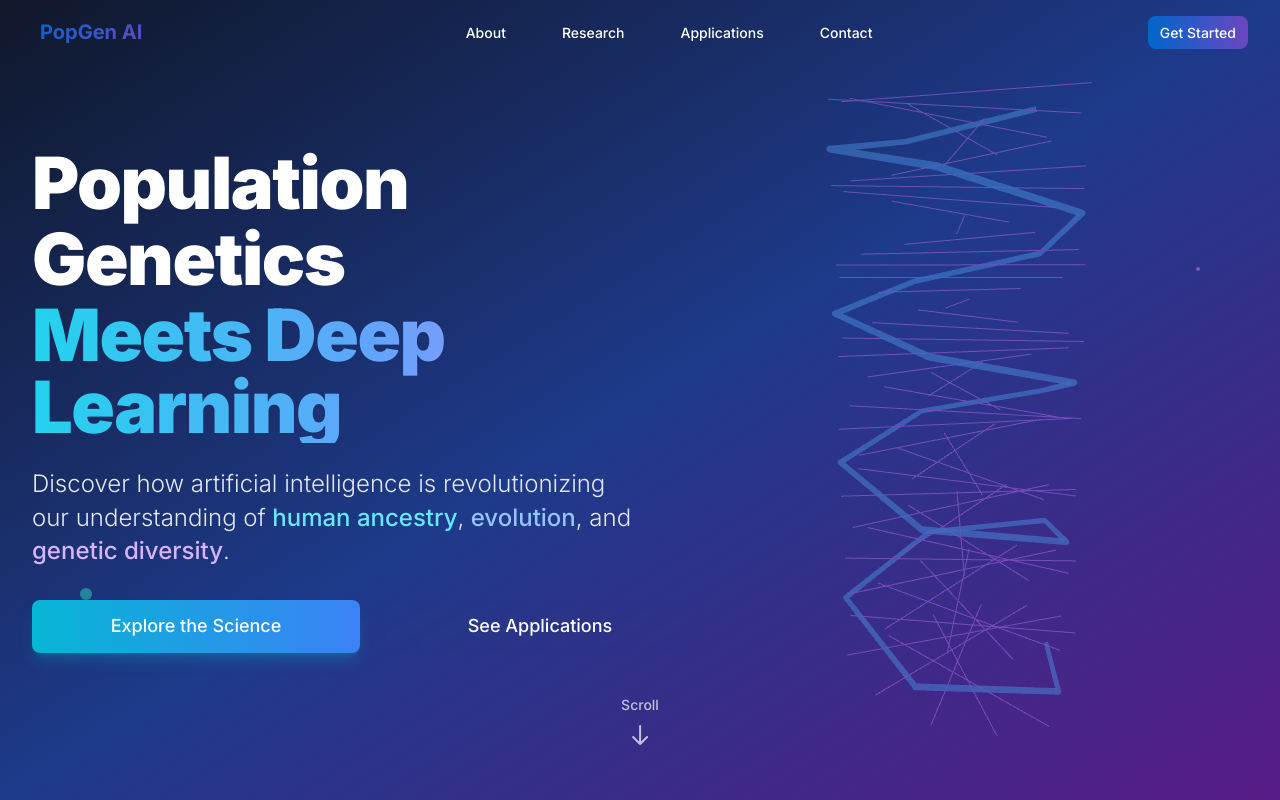
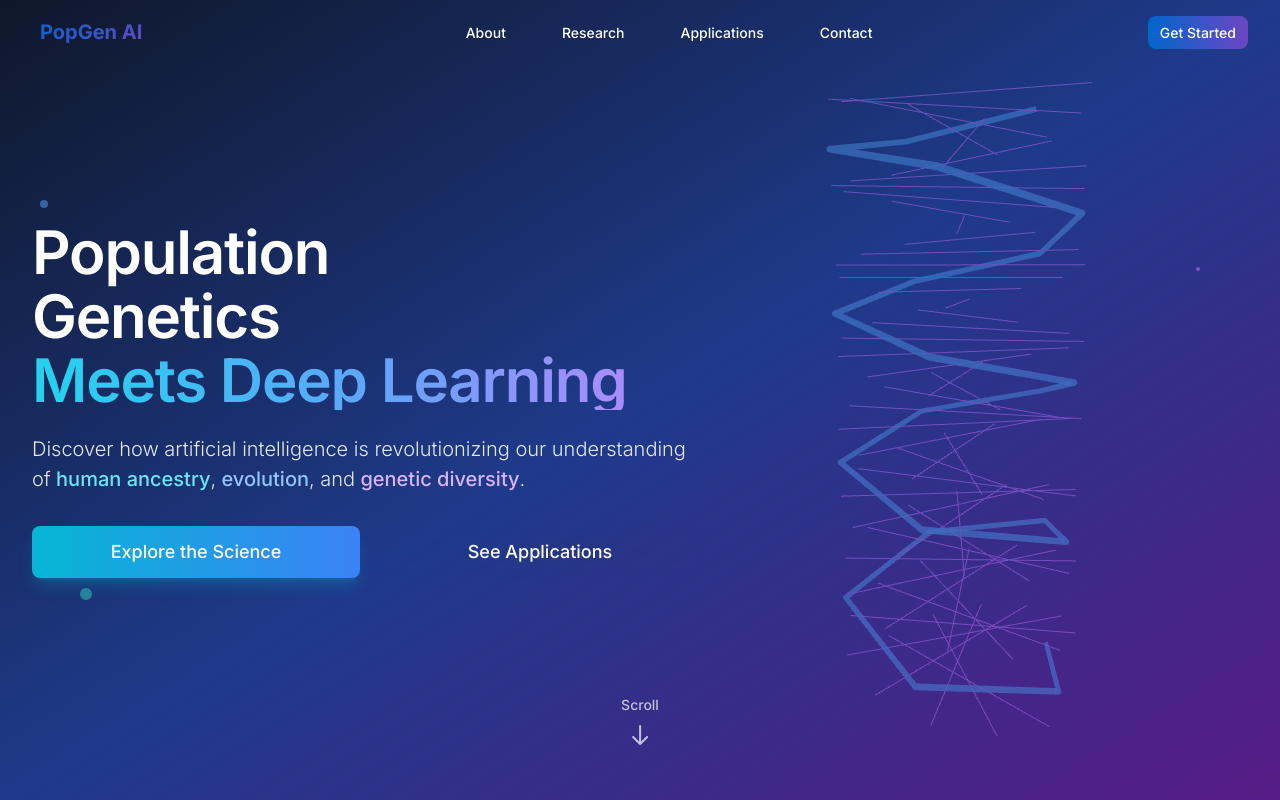
Before and after one commit to keith-ufumeli/popgen-landing, a Next.js app: page / in a window 1280 px wide. Shown: the top 800 px of the page. Built offline with nearby package versions, Linux system fonts and the light colour scheme.

Commit message:
Update package-lock.json to mark csstype and react types as dev dependencies; refine Hero component styles by removing redundant class properties for cleaner code.

```diff
--- a/src/components/sections/Hero.tsx
+++ b/src/components/sections/Hero.tsx
@@ -79,7 +79,7 @@ export function Hero() {
         <div className="max-w-2xl max-sm:max-w-full max-sm:pr-4">
           <h1
             ref={titleRef}
-            className="text-3xl sm:text-4xl md:text-5xl lg:text-6xl xl:text-7xl font-black mb-4 sm:mb-6 leading-[0.95] tracking-tight"
+            className="text-3xl sm:text-4xl md:text-5xl lg:text-6xl mb-4 sm:mb-6 leading-[0.95] tracking-tight"
           >
             <span className="block text-white mb-1">Population</span>
             <span className="block text-white mb-1">Genetics</span>
@@ -90,7 +90,7 @@ export function Hero() {
 
           <p
             ref={subtitleRef}
-            className="text-base sm:text-lg md:text-xl lg:text-2xl text-slate-200 mb-6 sm:mb-8 leading-relaxed font-light max-w-2xl"
+            className="text-base sm:text-lg md:text-xl text-slate-200 mb-6 sm:mb-8 leading-relaxed font-light max-w-2xl"
           >
             Discover how artificial intelligence is revolutionizing our understanding of
             <span className="text-cyan-300 font-medium"> human ancestry</span>,
```
Also changed, not shown: 1 other file (tests, documents, lock files or other folders).
